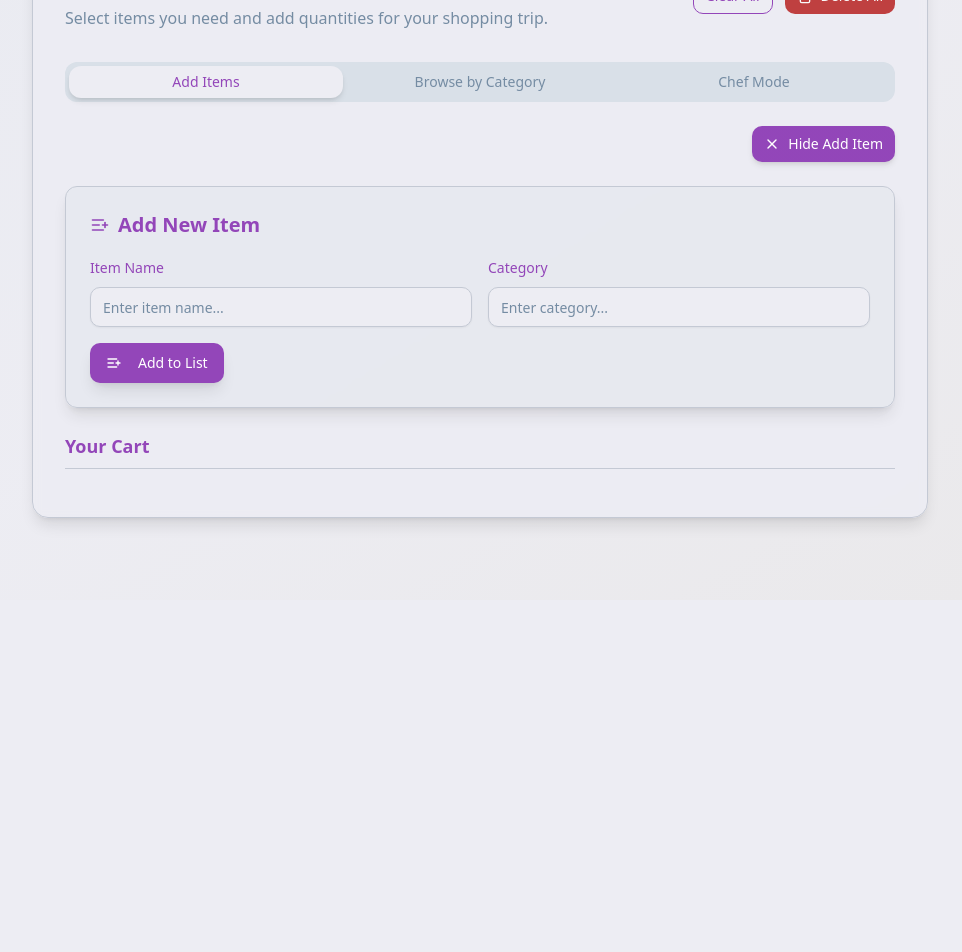
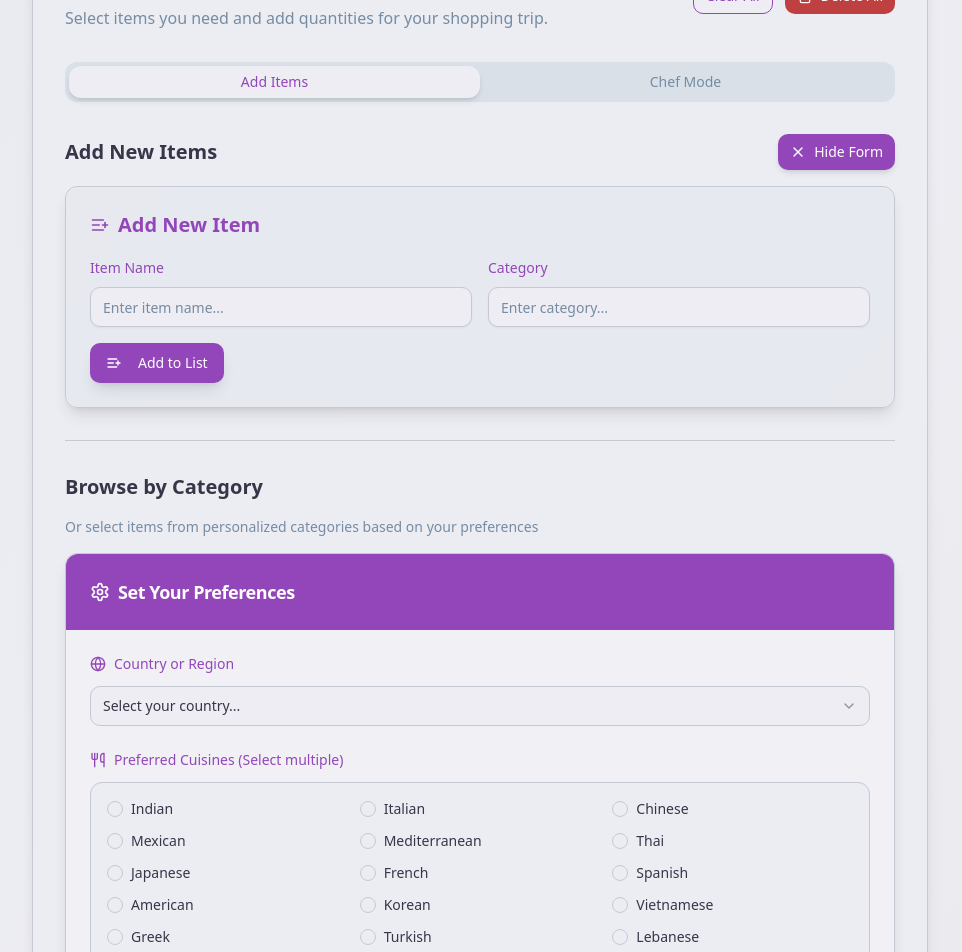
Before and after one commit to thehappyman7/Grocery-Buddy, a React (Vite) app: page / in a window 1280 px wide. Shown: the part 200-1152 px from the top of the page, without its empty margins (160-1122 px from the left). Before the commit the page ends 800 px from the top, so only its background shows below. Built offline with nearby package versions, Linux system fonts and the light colour scheme.

Commit message:
Merge "Add Items" and "Browse by Category"

```diff
--- a/src/components/BrowseByCategoryTab.tsx
+++ /dev/null
@@ -1,55 +0,0 @@
-import React, { useState } from 'react';
-import PreferencesSetup from './PreferencesSetup';
-import DynamicCategoryBrowser from './DynamicCategoryBrowser';
-import GroceryList from './GroceryList';
-import { usePreferences } from '@/context/PreferencesContext';
-
-const BrowseByCategoryTab = () => {
-  const { preferences, setPreferences, isPreferencesSet } = usePreferences();
-  const [showPreferences, setShowPreferences] = useState(!isPreferencesSet);
-
-  const handlePreferencesSet = (country: string, cuisines: string[], isVegetarian: boolean, budget?: number) => {
-    const newPreferences = { country, cuisines, isVegetarian, budget };
-    setPreferences(newPreferences);
-    setShowPreferences(false);
-  };
-
-  const handleChangePreferences = () => {
-    setShowPreferences(true);
-  };
-
-  // Show preferences setup if no preferences or user wants to change them
-  if (showPreferences || !preferences) {
-    return (
-      <div className="space-y-6">
-        <PreferencesSetup
-          onPreferencesSet={handlePreferencesSet}
-          isChangingPreferences={!!preferences}
-        />
-      </div>
-    );
-  }
-
-  return (
-    <div className="space-y-6">
-      {/* Dynamic Category Browser Section */}
-      <DynamicCategoryBrowser
-        country={preferences.country}
-        cuisines={preferences.cuisines}
-        isVegetarian={preferences.isVegetarian}
-        budget={preferences.budget}
-        onChangePreferences={handleChangePreferences}
-      />
-
-      {/* Cart View Section */}
-      <div className="space-y-4">
-        <h2 className="text-lg font-semibold text-primary border-b pb-2">
-          Your Cart
-        </h2>
-        <GroceryList />
-      </div>
-    </div>
-  );
-};
-
-export default BrowseByCategoryTab;
--- a/src/components/ItemTyperTab.tsx
+++ b/src/components/ItemTyperTab.tsx
@@ -1,18 +1,34 @@
 import React, { useState } from 'react';
 import AddGroceryForm from '@/components/AddGroceryForm';
 import GroceryList from '@/components/GroceryList';
+import PreferencesSetup from './PreferencesSetup';
+import DynamicCategoryBrowser from './DynamicCategoryBrowser';
+import { usePreferences } from '@/context/PreferencesContext';
 import { Button } from '@/components/ui/button';
 import { Plus, X } from 'lucide-react';
+import { Separator } from '@/components/ui/separator';
 
 const ItemTyperTab = () => {
   const [showAddForm, setShowAddForm] = useState(true);
+  const { preferences, setPreferences, isPreferencesSet } = usePreferences();
+  const [showPreferences, setShowPreferences] = useState(!isPreferencesSet);
 
   const toggleAddForm = () => {
     setShowAddForm(!showAddForm);
   };
 
+  const handlePreferencesSet = (country: string, cuisines: string[], isVegetarian: boolean, budget?: number) => {
+    const newPreferences = { country, cuisines, isVegetarian, budget };
+    setPreferences(newPreferences);
+    setShowPreferences(false);
+  };
+
+  const handleChangePreferences = () => {
+    setShowPreferences(true);
+  };
+
   return (
-    <div className="space-y-6">
+    <div className="space-y-8">
       <style>
         {`
         @keyframes highlight {
@@ -26,7 +42,10 @@ const ItemTyperTab = () => {
         `}
       </style>
 
-      <div className="flex justify-end">
+      {/* Manual Add Section */}
+      <div className="space-y-4">
+        <div className="flex items-center justify-between">
+          <h2 className="text-xl font-semibold text-foreground">Add New Items</h2>
           <Button
             onClick={toggleAddForm}
             variant="outline"
@@ -35,19 +54,47 @@ const ItemTyperTab = () => {
           >
             {showAddForm ? (
               <>
-              <X className="h-4 w-4" /> Hide Add Item
+                <X className="h-4 w-4" /> Hide Form
               </>
             ) : (
               <>
-              <Plus className="h-4 w-4" /> Show Add Item
+                <Plus className="h-4 w-4" /> Show Form
               </>
             )}
           </Button>
         </div>
 
         {showAddForm && <AddGroceryForm />}
+      </div>
 
-      {/* Cart View Section - Original design restored */}
+      <Separator className="my-8" />
+
+      {/* Browse by Category Section */}
+      <div className="space-y-4">
+        <h2 className="text-xl font-semibold text-foreground">Browse by Category</h2>
+        <p className="text-sm text-muted-foreground">
+          Or select items from personalized categories based on your preferences
+        </p>
+
+        {showPreferences || !preferences ? (
+          <PreferencesSetup
+            onPreferencesSet={handlePreferencesSet}
+            isChangingPreferences={!!preferences}
+          />
+        ) : (
+          <DynamicCategoryBrowser
+            country={preferences.country}
+            cuisines={preferences.cuisines}
+            isVegetarian={preferences.isVegetarian}
+            budget={preferences.budget}
+            onChangePreferences={handleChangePreferences}
+          />
+        )}
+      </div>
+
+      <Separator className="my-8" />
+
+      {/* Cart View Section */}
       <div className="space-y-4">
         <h2 className="text-lg font-semibold text-primary border-b pb-2">
           Your Cart
--- a/src/pages/Index.tsx
+++ b/src/pages/Index.tsx
@@ -4,7 +4,6 @@ import { GroceryProvider } from '@/context/GroceryContext';
 import Header from '@/components/Header';
 import Navigation from '@/components/Navigation';
 import ItemTyperTab from '@/components/ItemTyperTab';
-import BrowseByCategoryTab from '@/components/BrowseByCategoryTab';
 import WhatCanICookTab from '@/components/WhatCanICookTab';
 import { Tabs, TabsContent, TabsList, TabsTrigger } from '@/components/ui/tabs';
 
@@ -18,12 +17,9 @@ const Index = () => {
             <Header />
 
             <Tabs defaultValue="add-items" className="mt-6">
-              <TabsList className="grid w-full grid-cols-3 bg-muted p-1 rounded-xl">
+              <TabsList className="grid w-full grid-cols-2 bg-muted p-1 rounded-xl">
                 <TabsTrigger value="add-items" className="rounded-lg data-[state=active]:bg-background data-[state=active]:text-primary data-[state=active]:shadow-md font-medium">
                   Add Items
-                </TabsTrigger>
-                <TabsTrigger value="browse-category" className="rounded-lg data-[state=active]:bg-background data-[state=active]:text-primary data-[state=active]:shadow-md font-medium">
-                  Browse by Category
                 </TabsTrigger>
                 <TabsTrigger value="what-can-i-cook" className="rounded-lg data-[state=active]:bg-background data-[state=active]:text-primary data-[state=active]:shadow-md font-medium">
                   Chef Mode
@@ -32,10 +28,6 @@ const Index = () => {
 
               <TabsContent value="add-items" className="mt-6">
                 <ItemTyperTab />
-              </TabsContent>
-
-              <TabsContent value="browse-category" className="mt-6">
-                <BrowseByCategoryTab />
               </TabsContent>
 
               <TabsContent value="what-can-i-cook" className="mt-6">
```
Lines whose indentation alone changed are shown as unchanged.
